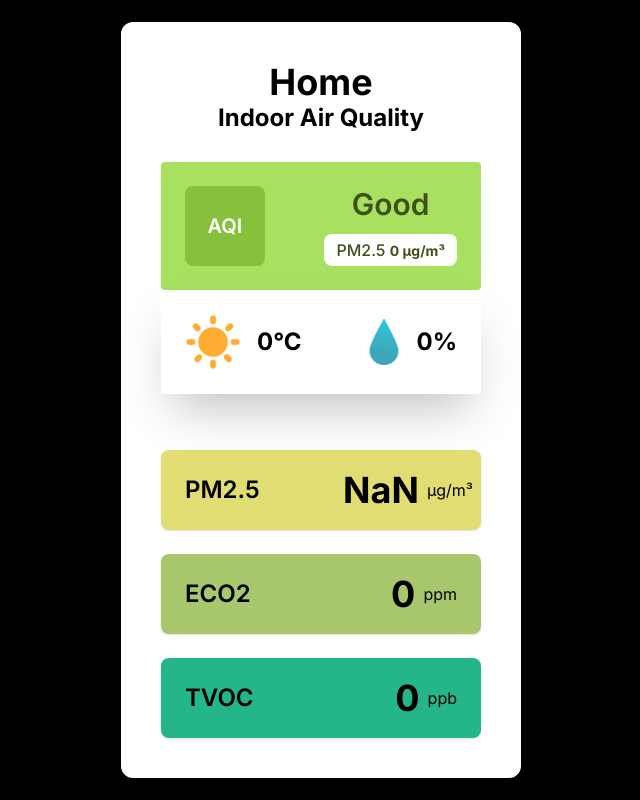
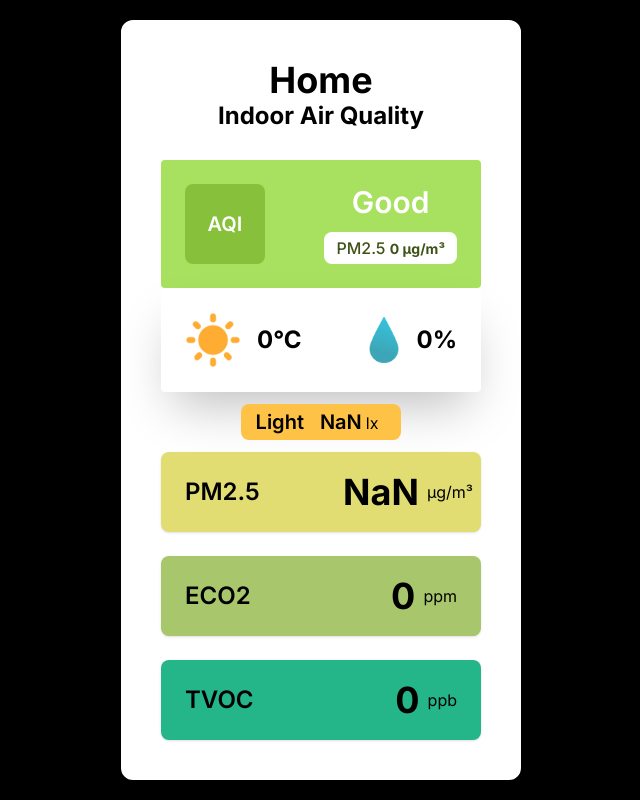
Before and after one commit to ausin107/indoor-air-quality, a Next.js app: page / in a window 1280 px wide. Shown: the whole page, without its empty margins (319-959 px from the left). Built offline with nearby package versions, Linux system fonts and the light colour scheme; no server answers; the database is empty.

Commit message:
update css, add light index

```diff
--- a/app/page.tsx
+++ b/app/page.tsx
@@ -44,13 +44,15 @@ export default function Home() {
               <p className='text-xl font-semibold'>AQI</p>
             </div>
             <div className='flex flex-col items-center justify-between'>
-              <div className={`font-semibold text-3xl ${textColors[status || 0]}`}>{iaqStatus[status || 0]}</div>
+              <div className={`font-semibold text-3xl text-white ${textColors[status || 0]}`}>
+                {iaqStatus[status || 0]}
+              </div>
               <div className={`bg-white font-medium px-3 py-1 rounded-lg ${textColors[status || 0]} `}>
                 PM2.5 <span className='font-bold text-sm'>{Math.round(parseFloat(data?.Dust)) || 0} µg/m³</span>
               </div>
             </div>
           </div>
-          <div className='shadow-2xl p-6 flex items-center justify-between rounded md:mb-14 mb-10'>
+          <div className='shadow-2xl p-6 flex items-center justify-between rounded'>
             <div className='flex items-center'>
               <Image src={Sun} alt='Image' className='w-14 mr-4' />
               <p className='font-bold text-2xl'>{Math.round(parseFloat(data.Temp)) || 0}°C</p>
@@ -58,6 +60,15 @@ export default function Home() {
             <div className='flex items-center'>
               <Image src={Drop} alt='Image' className='w-14 mr-1' />
               <p className='font-bold text-2xl'>{Math.round(parseFloat(data.Humid)) || 0}%</p>
+            </div>
+          </div>
+          <div className='flex justify-center'>
+            <div className='flex text-xl items-center justify-center my-3 bg-[#fec247] p-1 w-1/2 rounded-lg'>
+              <div className='text-xl font-semibold mr-4'>Light</div>
+              <div className='mr-2'>
+                <span className='font-semibold mr-1'>{Math.round(parseFloat(data.Light))}</span>
+                <span className='text-base'>lx</span>
+              </div>
             </div>
           </div>
           <div className='bg-[#E1DD72] py-5 px-6 pr-2 mb-6 rounded-lg flex justify-between items-center shadow'>
```
Also changed, not shown: 1 other file (tests, documents, lock files or other folders).
